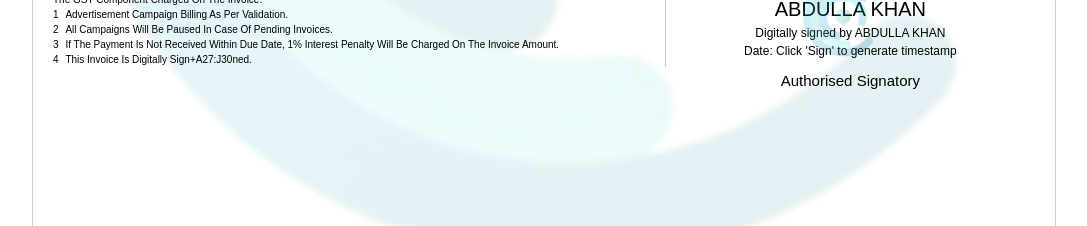
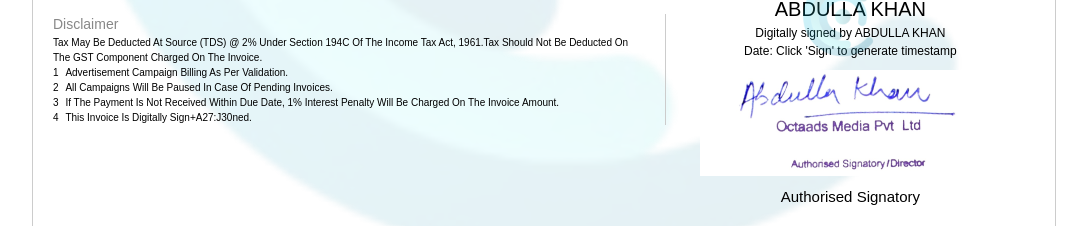
Before and after one commit to dhananjay084/invoive, a React (Create React App) app: page / in a window 1280 px wide. Shown: the part 893-1119 px from the top of the page, without its empty margins (96-1183 px from the left). Built offline with nearby package versions, Linux system fonts and the light colour scheme; no server answers.

Commit message:
Update InvoiceForm.js

```diff
--- a/src/components/InvoiceForm.js
+++ b/src/components/InvoiceForm.js
@@ -642,7 +642,7 @@
                                 <p>Digitally signed by ABDULLA KHAN</p>
                                 <p>Date: {signatureDate || "Click 'Sign' to generate timestamp"}</p>
                             </div>
-                            {/* <img className='sign-logo' src={company.sign} /> */}
+                            <img className='sign-logo' src={company.sign} />
                             <p>Authorised Signatory</p>
                         </div>
                     </div>
```
